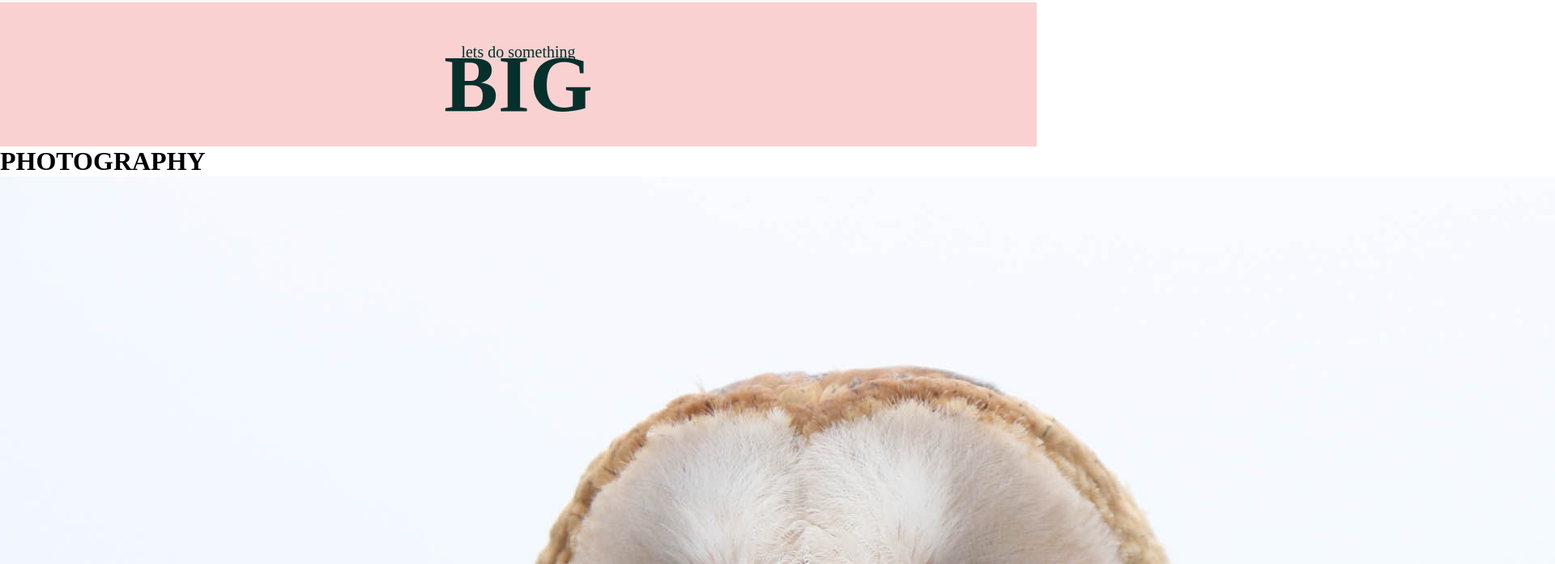
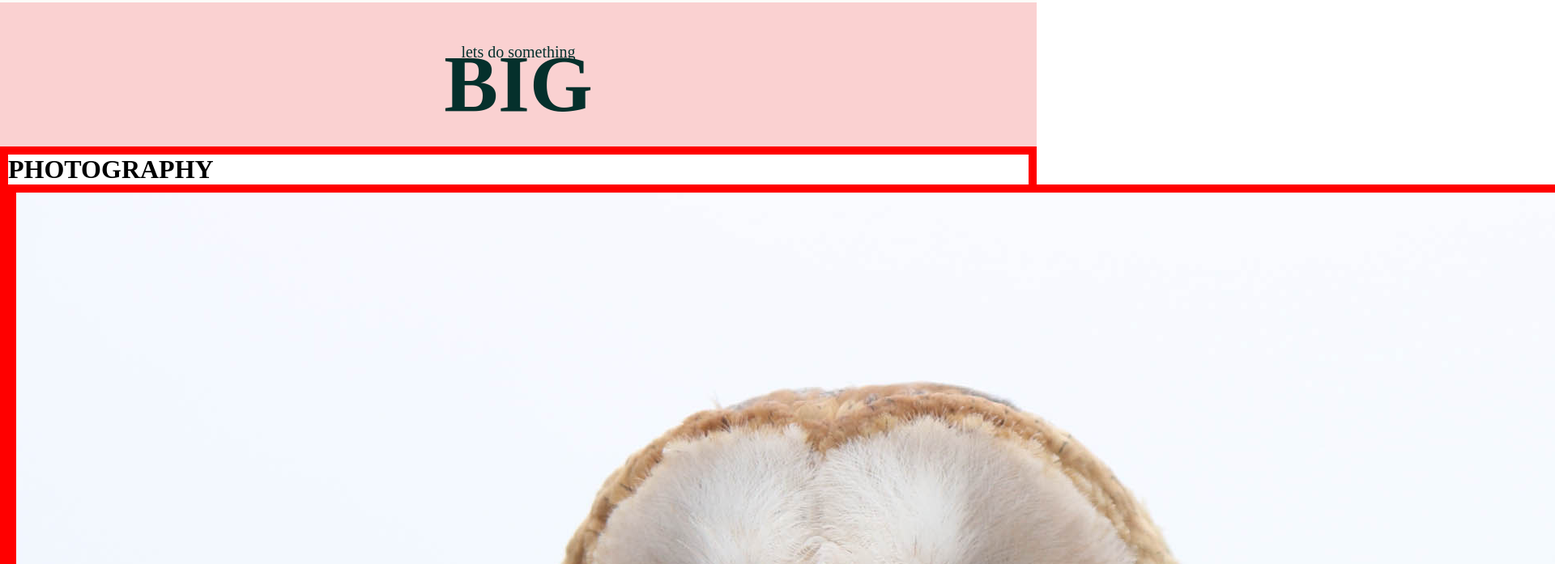
Before and after one commit to bari0050/mtm6330_midterm, a plain HTML site: page index.html in a window 1280 px wide. Shown: the part 759-1456 px from the top of the page at 81% size, 1920 px wide, since content can reach past the window. Drawn offline with nearby package versions, Linux system fonts and the light colour scheme; files that its build step writes are made by us from their sources.

Commit message:
made changes

```diff
--- a/style.scss
+++ b/style.scss
@@ -82,4 +82,12 @@
             font-size: 100px;
         }
     }
+
+    .content {
+        border: 10px solid red;
+
+        .owl {
+            border: 10px solid red;
+        }
+    }
 }
```
